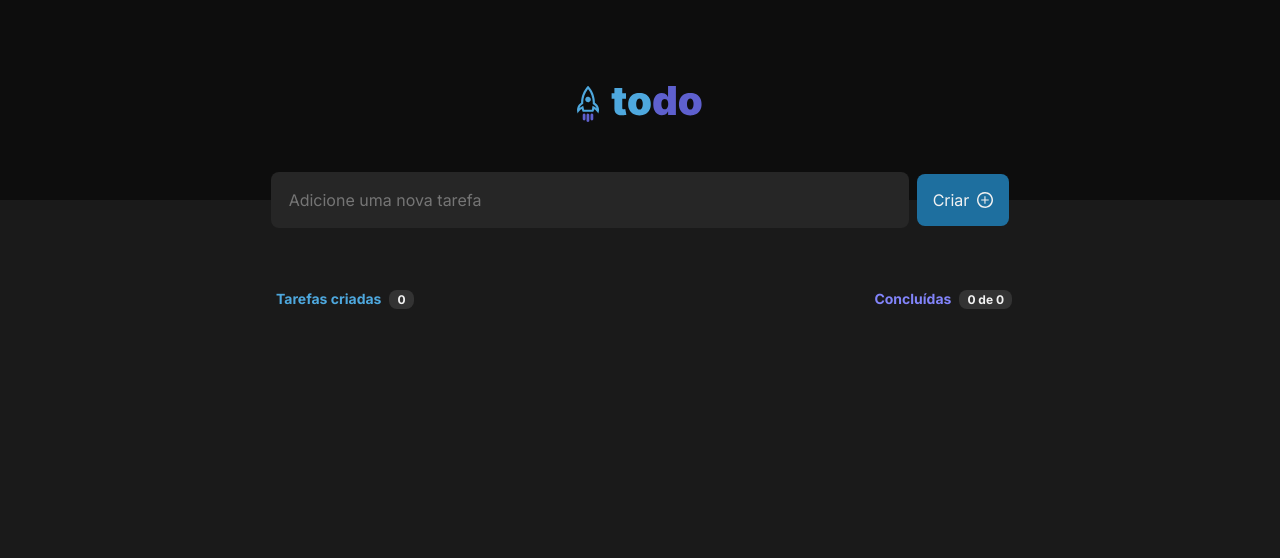
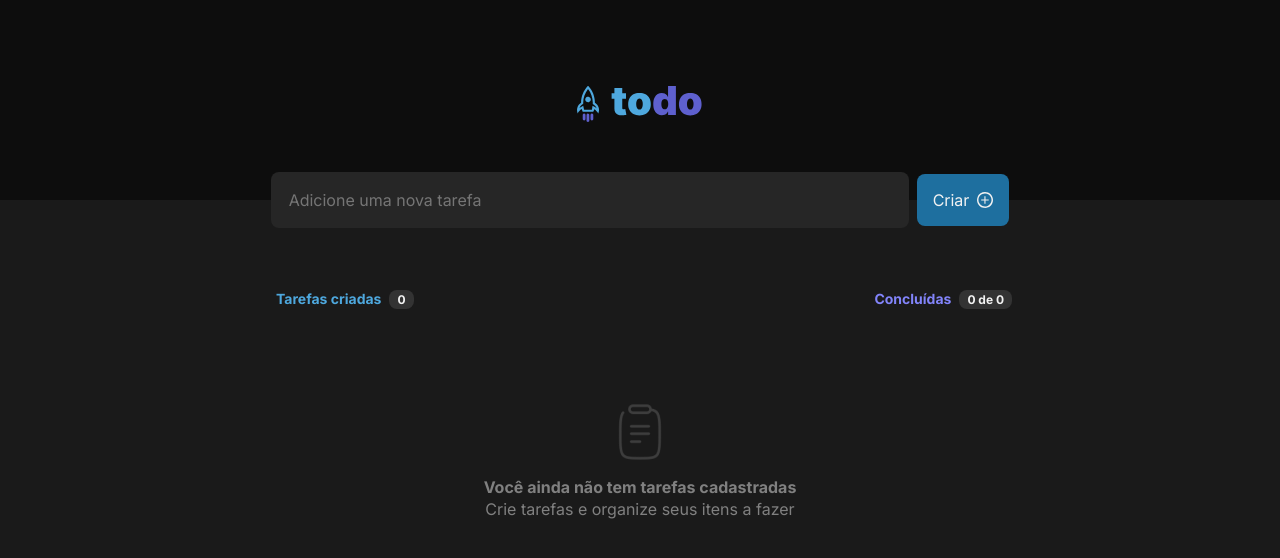
Before and after one commit to ReinaldoCS/todo-list, a React (Vite) app: page / in a window 1280 px wide. Shown: the top 558 px of the page. Built offline with nearby package versions, Linux system fonts and the light colour scheme.

Commit message:
feature: mostrando mensagem quando a lista estiver vazia

```diff
--- a/src/App.tsx
+++ b/src/App.tsx
@@ -1,4 +1,4 @@
-import { ChangeEvent, FormEvent, useEffect, useState } from "react";
+import { ChangeEvent, FormEvent, useState } from "react";
 import { v4 as uuidv4 } from "uuid";
 
 import { Header } from "./Components/Header";
@@ -6,6 +6,7 @@ import { NewTask } from "./Components/NewTask";
 import { Task } from "./Components/Task";
 import { TaskList } from "./Components/TaskList";
 import { TaskProgress } from "./Components/TaskProgress";
+import { EmptyList } from "./EmptyList";
 
 interface Task {
   id: string;
@@ -63,7 +64,9 @@ function App() {
       />
       <TaskList>
         <TaskProgress taskTotal={taskList.length} taskDone={taskDone} />
-        {taskList.map((task) => (
+
+        {taskList.length >= 1 ? (
+          taskList.map((task) => (
             <Task
               key={task.id}
               id={task.id}
@@ -71,7 +74,10 @@ function App() {
               onDeleteTask={handleOnDeleteTask}
               onChange={handleOnCheckTask}
             />
-        ))}
+          ))
+        ) : (
+          <EmptyList />
+        )}
       </TaskList>
     </div>
   );
--- /dev/null
+++ b/src/EmptyList.module.css
@@ -0,0 +1,15 @@
+.emptyListContainer {
+  display: grid;
+  place-items: center;
+
+  text-align: center;
+  color: var(--gray-300);
+  line-height: 140%;
+
+  margin: 5rem 1rem;
+
+}
+
+.emptyListContainer strong {
+  margin-top: 1rem;
+}
--- /dev/null
+++ b/src/EmptyList.tsx
@@ -0,0 +1,13 @@
+import clipboardImg from "./assets/clipboard.png";
+
+import styled from "./EmptyList.module.css";
+
+export function EmptyList() {
+  return (
+    <section className={styled.emptyListContainer}>
+      <img src={clipboardImg} alt="prancheta" />
+      <strong>Você ainda não tem tarefas cadastradas</strong>
+      <p>Crie tarefas e organize seus itens a fazer</p>
+    </section>
+  );
+}
```
Lines whose indentation alone changed are shown as unchanged.
